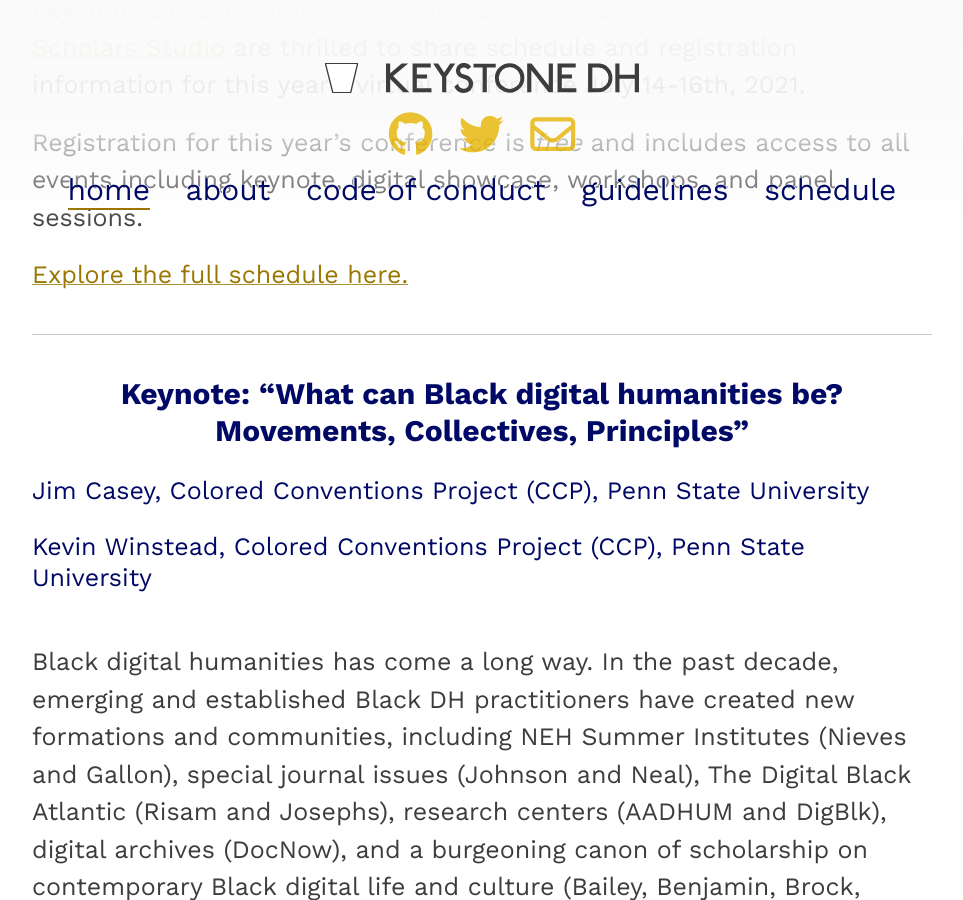
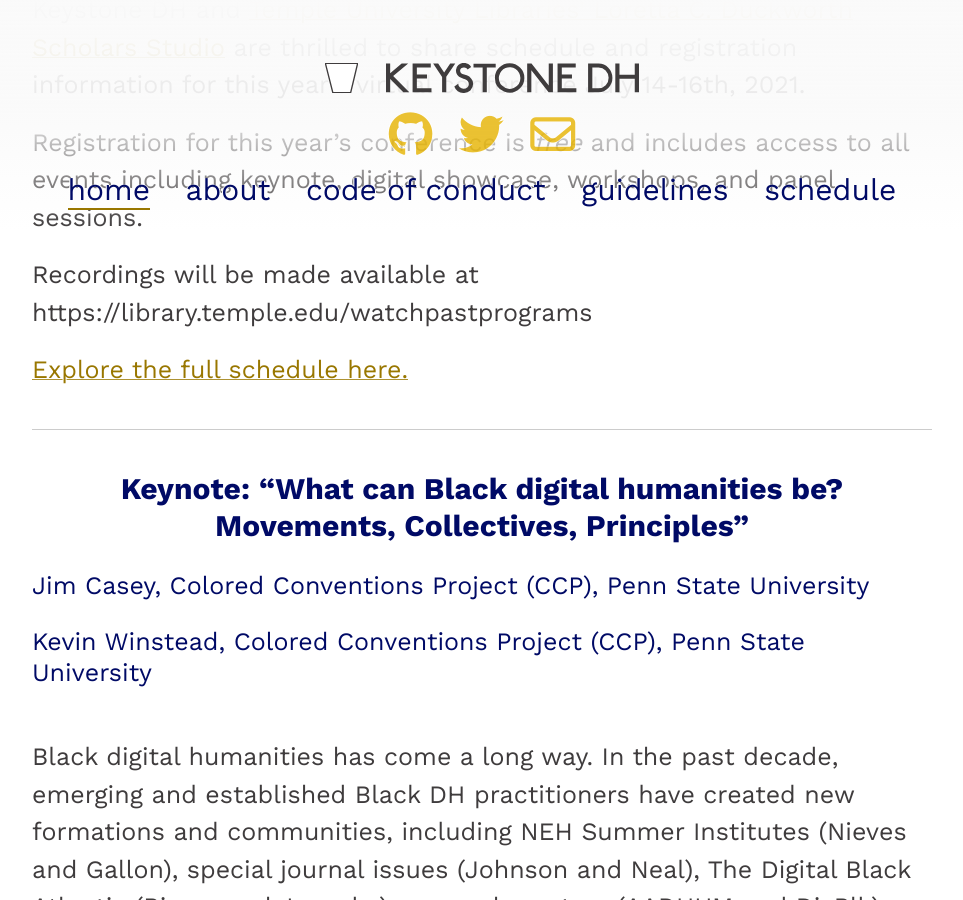
Before and after one commit to KeystoneDH/2021, a Jekyll site: the page built from index.md, in a window 1280 px wide and 900 px high, scrolled down 683 px. Shown: the whole window, without its empty margins (158-1121 px from the left). Built offline with Jekyll 4.4.1, drawn with Linux system fonts in a browser that asks for light colours; nearby versions of some CDN libraries.

Commit message:
Update index.md

```diff
--- a/index.md
+++ b/index.md
@@ -16,6 +16,8 @@ To attend the virtual event, after registering, visit the [Schedule page](https:
 Keystone DH and [Temple University Libraries’ Loretta C. Duckworth Scholars Studio](https://library.temple.edu/lcdss) are thrilled to share schedule and registration information for this year’s virtual conference July 14-16th, 2021.
 
 Registration for this year's conference is *free* and includes access to all events including keynote, digital showcase, workshops, and panel sessions.
+
+Recordings will be made available at https://library.temple.edu/watchpastprograms
 
 [Explore the full schedule here.](https://keystonedh.network/2021/schedule)
 
```
